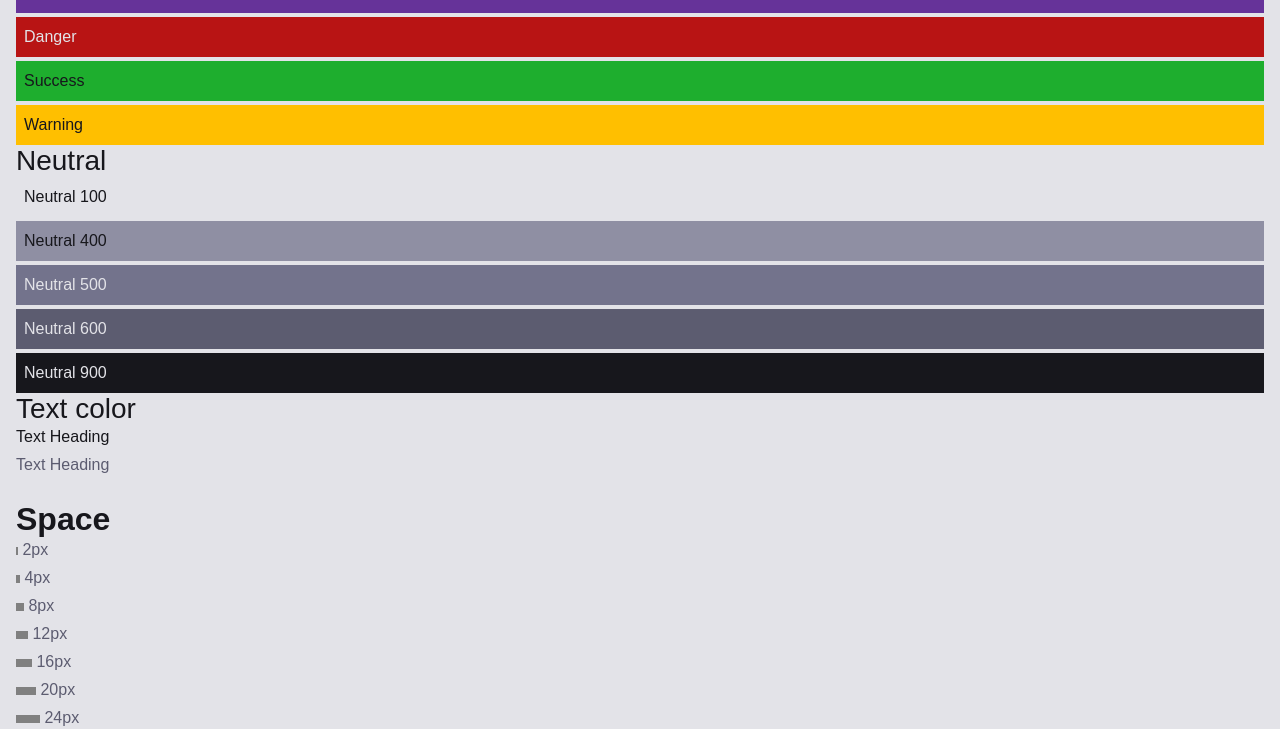
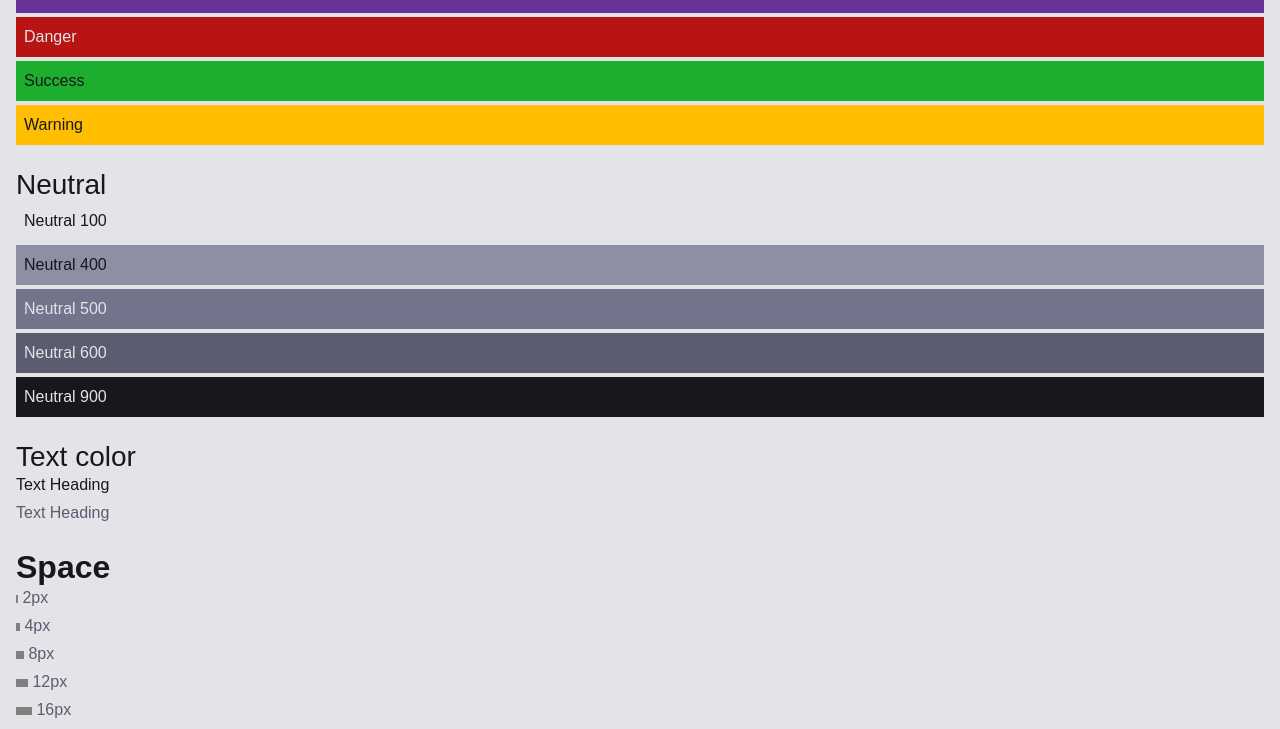
Before and after one commit to lgtmpodcast/podcast, a website: page index.html in a window 1280 px wide. Shown: the part 360-1089 px from the top of the page. Drawn offline with Linux system fonts and the light colour scheme.

Commit message:
Add sections for colors

```diff
--- a/index.html
+++ b/index.html
@@ -56,6 +56,9 @@
           Warning
         </li>
       </ul>
+    </section>
+
+    <section>
       <h3>Neutral</h3>
       <ul>
         <li
@@ -89,6 +92,9 @@
           Neutral 900
         </li>
       </ul>
+    </section>
+
+    <section>
       <h3>Text color</h3>
       <ul>
         <li style="color: var(--lgtm-color-text-heading)">Text Heading</li>
```
